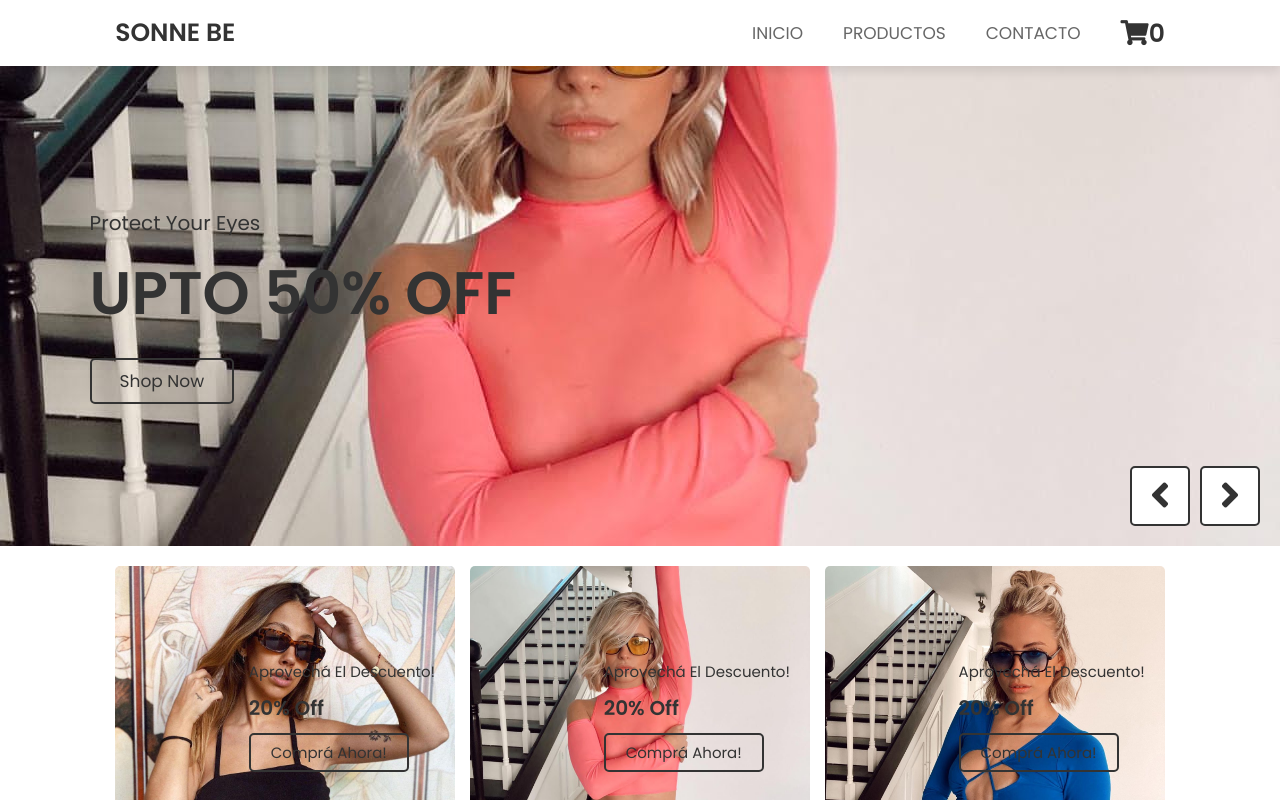
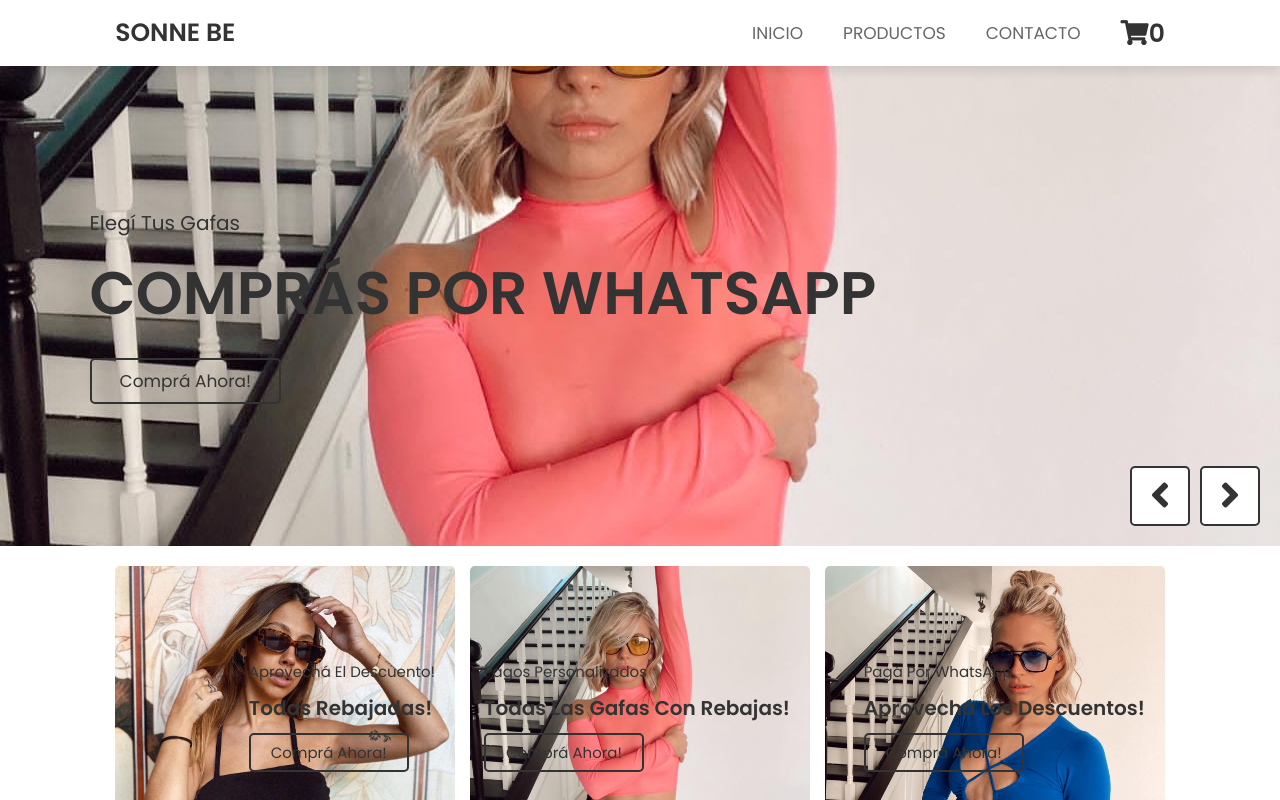
Before and after one commit to pameFredes/proyectoJS-SonneBe, a website: page index.html in a window 1280 px wide. Both pictures are taken after a click on the element 1230 px from the left and 496 px from the top of the page. Shown: the top 800 px of the page. Drawn offline with Linux system fonts and the light colour scheme.

Commit message:
Agregué últimos detalles

```diff
--- a/index.html
+++ b/index.html
@@ -58,17 +58,17 @@
 
     <div class="slide" style="background: url(./img/chica2.jpeg) no-repeat;">
         <div class="content">
-            <span>protect your eyes</span>
-            <h3>upto 50% off</h3>
-            <a href="#" class="btn">shop now</a>
+            <span>Elegí tus gafas</span>
+            <h3>Comprás por WhatsApp</h3>
+            <a href="#" class="btn">Comprá ahora!</a>
         </div>
     </div>
 
     <div class="slide" style="background: url(./img/chica3.jpeg) no-repeat;">
         <div class="content">
-            <span>protect your eyes</span>
-            <h3>upto 50% off</h3>
-            <a href="#" class="btn">shop now</a>
+            <span>Nuevo sistema de compras</span>
+            <h3>Pago personalizado</h3>
+            <a href="#" class="btn">Comprá ahora!</a>
         </div>
     </div>
 
@@ -87,7 +87,7 @@
         <img src="./img/chica1.jpeg" alt="">
         <div class="content">
             <span>Aprovechá el descuento!</span>
-            <h3>20% off</h3>
+            <h3>Todas rebajadas!</h3>
             <a href="./pages/products.html" class="btn">Comprá ahora!</a>
         </div>
     </div>
@@ -95,8 +95,8 @@
     <div class="box">
         <img src="./img/chica2.jpeg" alt="">
         <div class="content">
-            <span>Aprovechá el descuento!</span>
-            <h3>20% off</h3>
+            <span>Pagos personalizados</span>
+            <h3>Todas las gafas con rebajas!</h3>
             <a href="./pages/products.html" class="btn">Comprá ahora!</a>
         </div>
     </div>
@@ -104,8 +104,8 @@
     <div class="box">
         <img src="img/chica3.jpeg" alt="">
         <div class="content">
-            <span>Aprovechá el descuento!</span>
-            <h3>20% off</h3>
+            <span>Pagá por WhatsApp</span>
+            <h3>Aprovechá los descuentos!</h3>
             <a href="#" class="btn">Comprá ahora!</a>
         </div>
     </div>
--- a/js/script.js
+++ b/js/script.js
@@ -11,12 +11,12 @@ document.querySelector('#menu-btn').onclick = () =>{
     navbar.classList.toggle('active');
     searchForm.classList.remove('active');
 }
-/*
+
 window.onscroll = () =>{
     searchForm.classList.remove('active');
     navbar.classList.remove('active');
 }
-*/
+
 let slides = document.querySelectorAll('.home .slide');
 let index = 0;
 
```
Also changed, not shown: js/app.js (+0 -7 lines), js/cart.js (+6 -11 lines), pages/cart.html (+2 -1 lines), pages/contact.html (+5 -5 lines).
